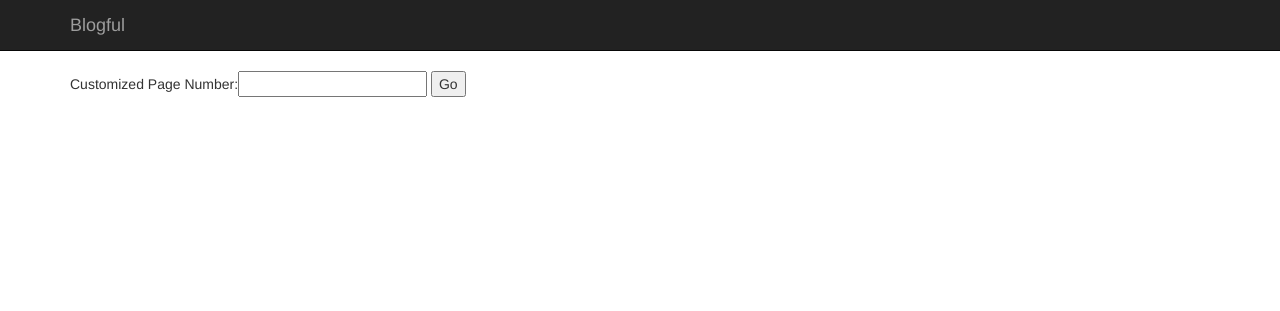
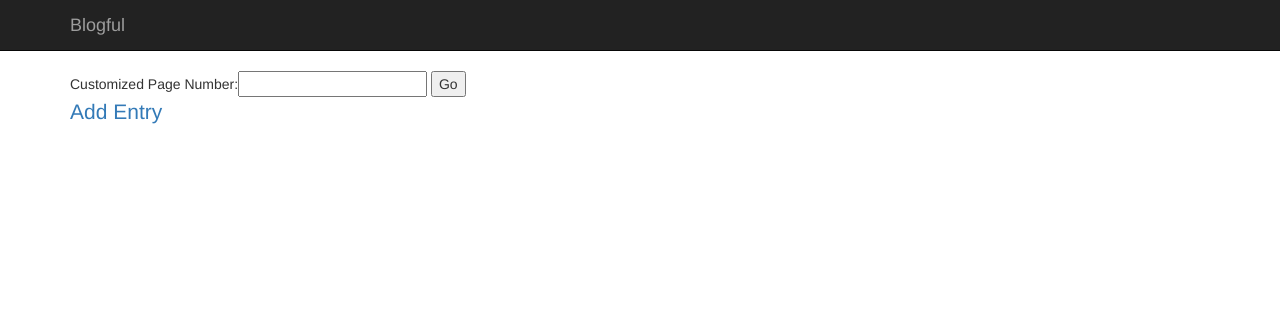
Before and after one commit to winfred82/blog, a Flask app: page / in a window 1280 px wide. Shown: the top 311 px of the page. Run offline with Flask 2, Linux system fonts and the light colour scheme; some libraries are stand-ins or nearby versions.

Commit message:
add entry link

```diff
--- a/blog/static/css/main.css
+++ b/blog/static/css/main.css
@@ -2,3 +2,8 @@ div.metadata {
     margin-top: 20px;
     font-size: 1.5em;
 }
+
+.add_entry{
+    margin-top: 20px;
+    font-size: 1.5em;
+}
--- a/blog/templates/entries.html
+++ b/blog/templates/entries.html
@@ -6,6 +6,7 @@
 <div>
     Customized Page Number:<input type="text" id="limit"/> <button id="btn_set_limit" type="submit">Go</button>
 </div>
+<a href="/entry/add" class="add_entry">Add Entry</a>
 {% for entry in entries %}
 {{ macros.render_entry(entry) }}
 {% endfor %}
```
